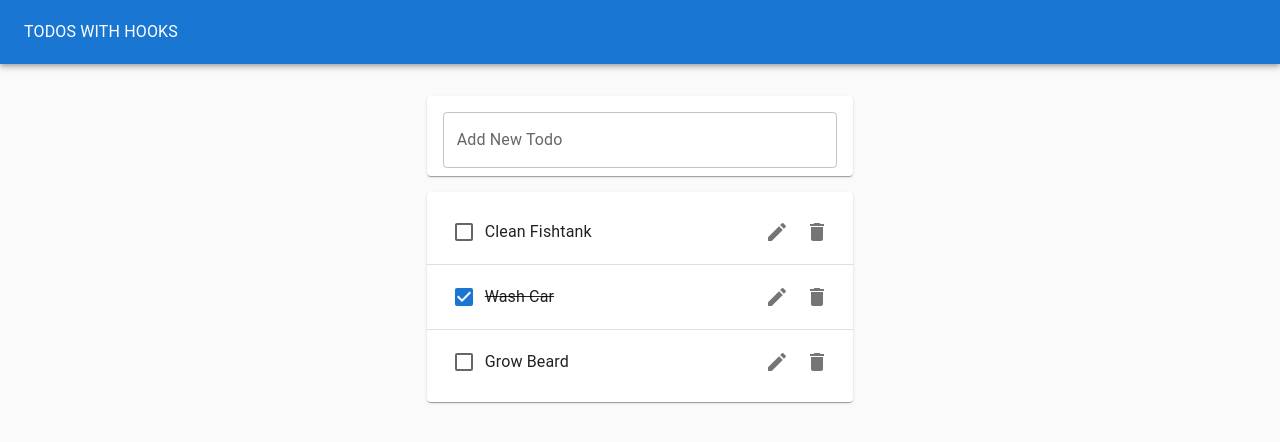
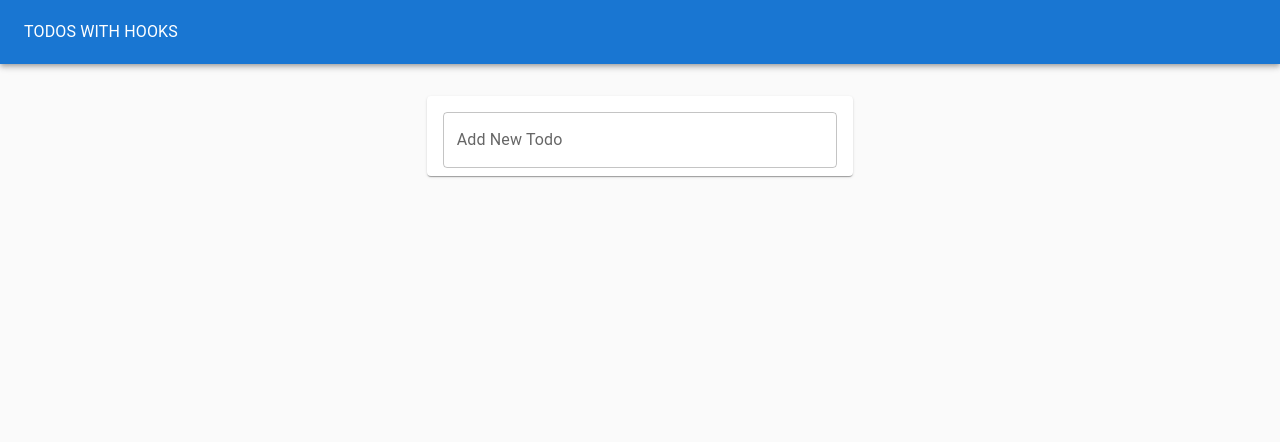
Before and after one commit to operator130/list-app, a React (Create React App) app: page / in a window 1280 px wide. Shown: the top 442 px of the page. Built offline with nearby package versions, Linux system fonts and the light colour scheme.

Commit message:
add localStorage with useEffect hook

```diff
--- a/src/TodoApp.js
+++ b/src/TodoApp.js
@@ -1,4 +1,4 @@
-import React, { useState } from 'react';
+import React, { useState, useEffect } from 'react';
 import TodoList from './TodoList';
 import TodoForm from './TodoForm';
 import Typography from '@mui/material/Typography';
@@ -9,13 +9,19 @@
 import { v4 as uuidv4 } from "uuid";
 
 function TodoApp() {
-    const initialTodos = [
-        { id: 1, task: 'Clean Fishtank', completed: false },
-        { id: 2, task: 'Wash Car', completed: true },
-        { id: 3, task: 'Grow Beard', completed: false }
-    ];
+    const initialTodos = JSON.parse(window.localStorage.getItem('todos') || "[]");
+    // const initialTodos = [
+    //     { id: 1, task: 'Clean Fishtank', completed: false },
+    //     { id: 2, task: 'Wash Car', completed: true },
+    //     { id: 3, task: 'Grow Beard', completed: false }
+    // ];
 
     const [todos, setTodos] = useState(initialTodos);
+
+    useEffect(() => {
+        window.localStorage.setItem("todos", JSON.stringify(todos));
+    }, [todos]);
+
     const addTodo = newTodoText => {
         setTodos([...todos, { id: uuidv4(), task: newTodoText, completed: false }])
     };
--- a/src/TodoList.js
+++ b/src/TodoList.js
@@ -7,7 +7,8 @@
 import Todo from './Todo';
 
 function TodoList({ todos, removeTodo, toggleTodo, editTodo }) {
-    return (
+    if (todos.length)
+        return (
       <Paper>
         <List>
           {todos.map((todo, i) => (
@@ -18,7 +19,8 @@
           ))}
         </List>
       </Paper>
-    );
+        );
+    return null;
 }
 
 export default TodoList;
```
